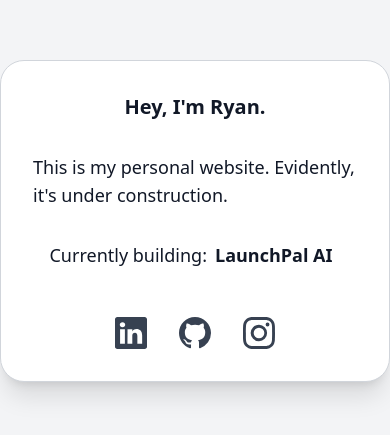
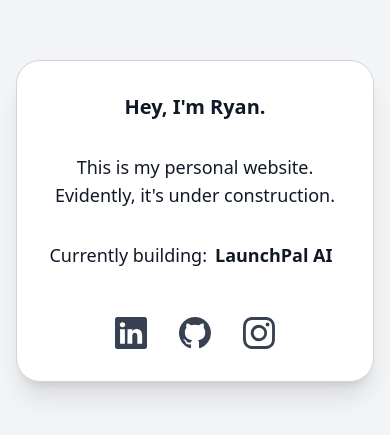
Before and after one commit to RGuzzy96/personal, a Next.js app: page / in a window 390 px wide. Shown: the part 201-636 px from the top of the page. Built offline with nearby package versions, Linux system fonts and the light colour scheme.

Commit message:
made it mobile friendly

```diff
--- a/app/page.tsx
+++ b/app/page.tsx
@@ -45,11 +45,11 @@ export default function Home() {
                 draggable
                 onDragStart={handleDragStart}
                 style={{ transform: `translate(${position.x}px, ${position.y}px)` }}
-                className='border border-gray-300 rounded-3xl bg-white shadow-xl p-8 flex flex-col justify-center items-center gap-y-8 cursor-grab active:cursor-grabbing'
+                className='mx-4 sm:mx-0 border border-gray-300 rounded-3xl bg-white shadow-xl p-8 flex flex-col justify-center items-center gap-y-8 cursor-grab active:cursor-grabbing'
             >
-                <h1 className='text-xl font-semibold text-gray-900'>Hey, I&apos;m Ryan.</h1>
-                <p className='text-lg text-gray-900'>This is my personal website. Evidently, it&apos;s under construction.</p>
-                <p className='text-lg text-gray-900'>
+                <h1 className='text-xl font-semibold text-gray-900 text-center'>Hey, I&apos;m Ryan.</h1>
+                <p className='text-lg text-gray-900 text-center'>This is my personal website. Evidently, it&apos;s under construction.</p>
+                <p className='text-lg text-gray-900 text-center'>
                   Currently building:<Link href='https://www.launchpal.ai/' className='p-2 font-semibold hover:text-purple-700 cursor-pointer'>LaunchPal AI</Link>
                 </p>
                 <div className='flex flex-row gap-x-8 mt-4'>
```
